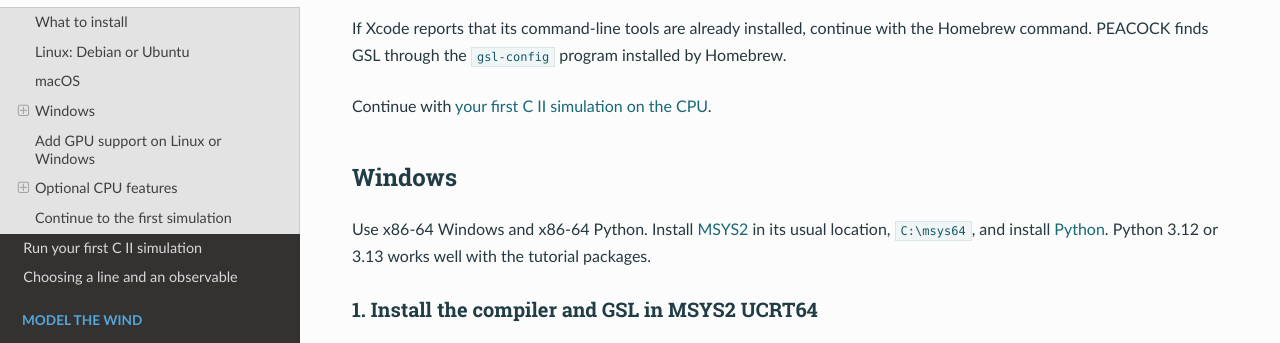
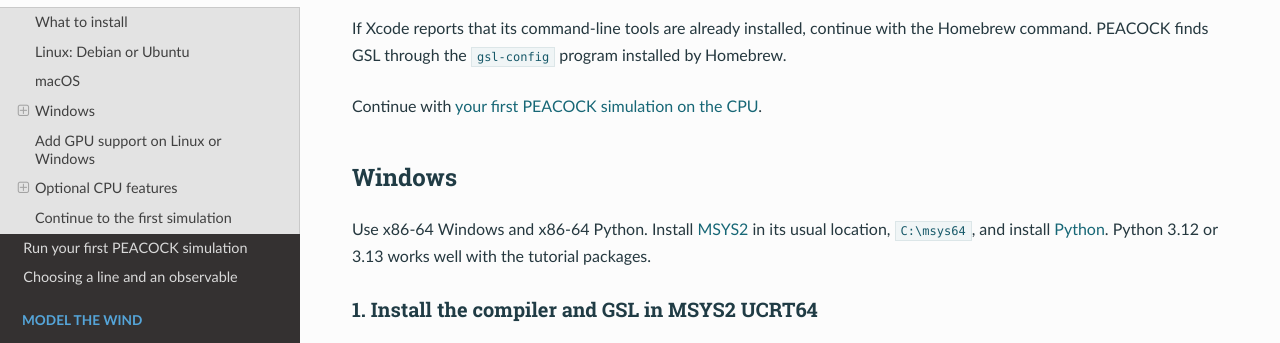
Before and after one commit to astro-lzh/PEACOCK, a Sphinx documentation site: the page built from docs/installation.md, in a window 1280 px wide and 900 px high, scrolled down 1155 px. Shown: the part 161-504 px from the top of the window. Built offline with Sphinx 7.4.7 and the Read the Docs theme 3.1.0, drawn with Linux system fonts in a browser that asks for light colours.

Commit message:
Introduce the first PEACOCK simulation with C II as the example

```diff
--- a/docs/installation.md
+++ b/docs/installation.md
@@ -57,7 +57,7 @@ python3 -m pip install numpy scipy matplotlib
 If Xcode reports that its command-line tools are already installed, continue with the
 Homebrew command. PEACOCK finds GSL through the `gsl-config` program installed by Homebrew.
 
-Continue with [your first C II simulation on the CPU](getting-started.md#cpu).
+Continue with [your first PEACOCK simulation on the CPU](getting-started.md#cpu).
 
 (install-windows)=
 ## Windows
```
Also changed, not shown: docs/getting-started.md (+7 -5 lines), docs/index.md (+1 -1 lines).
